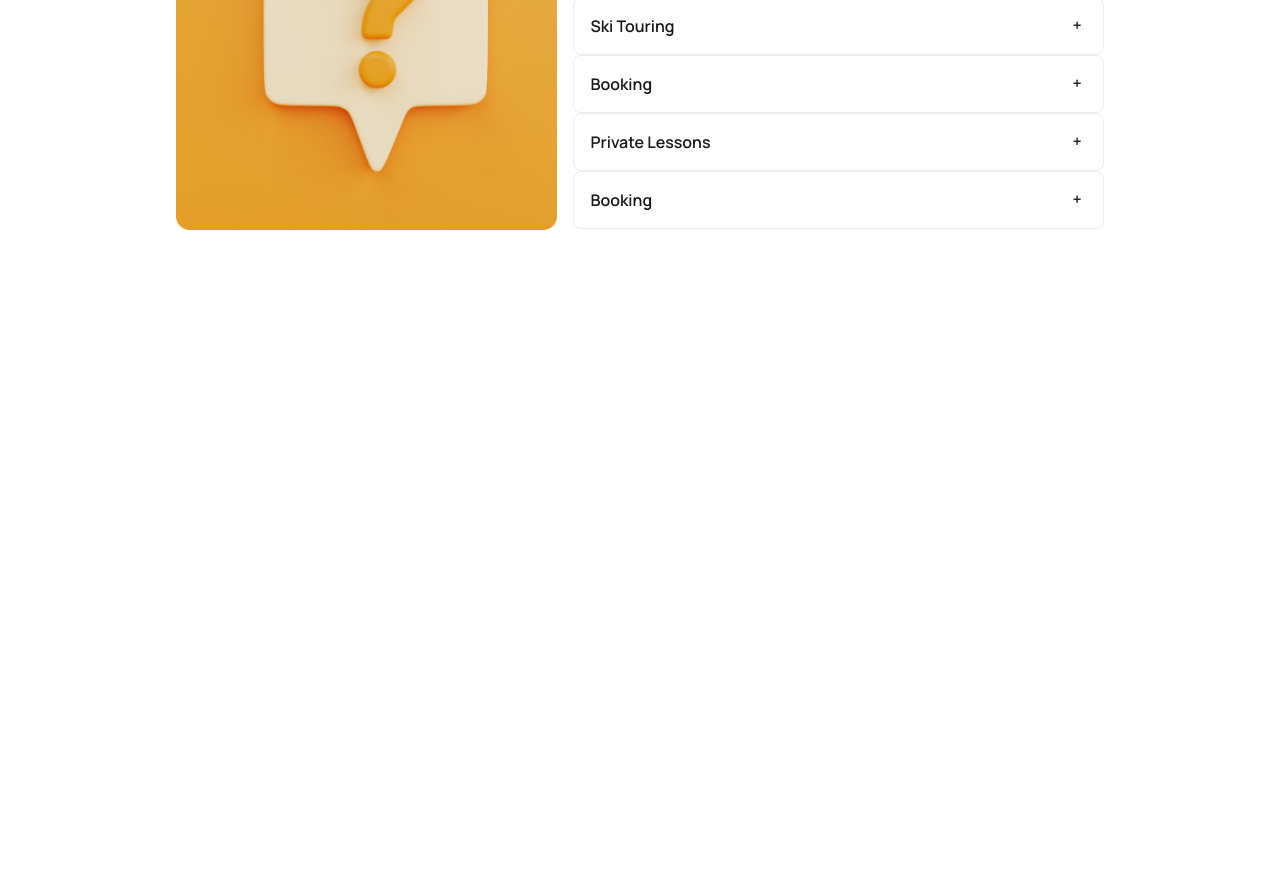
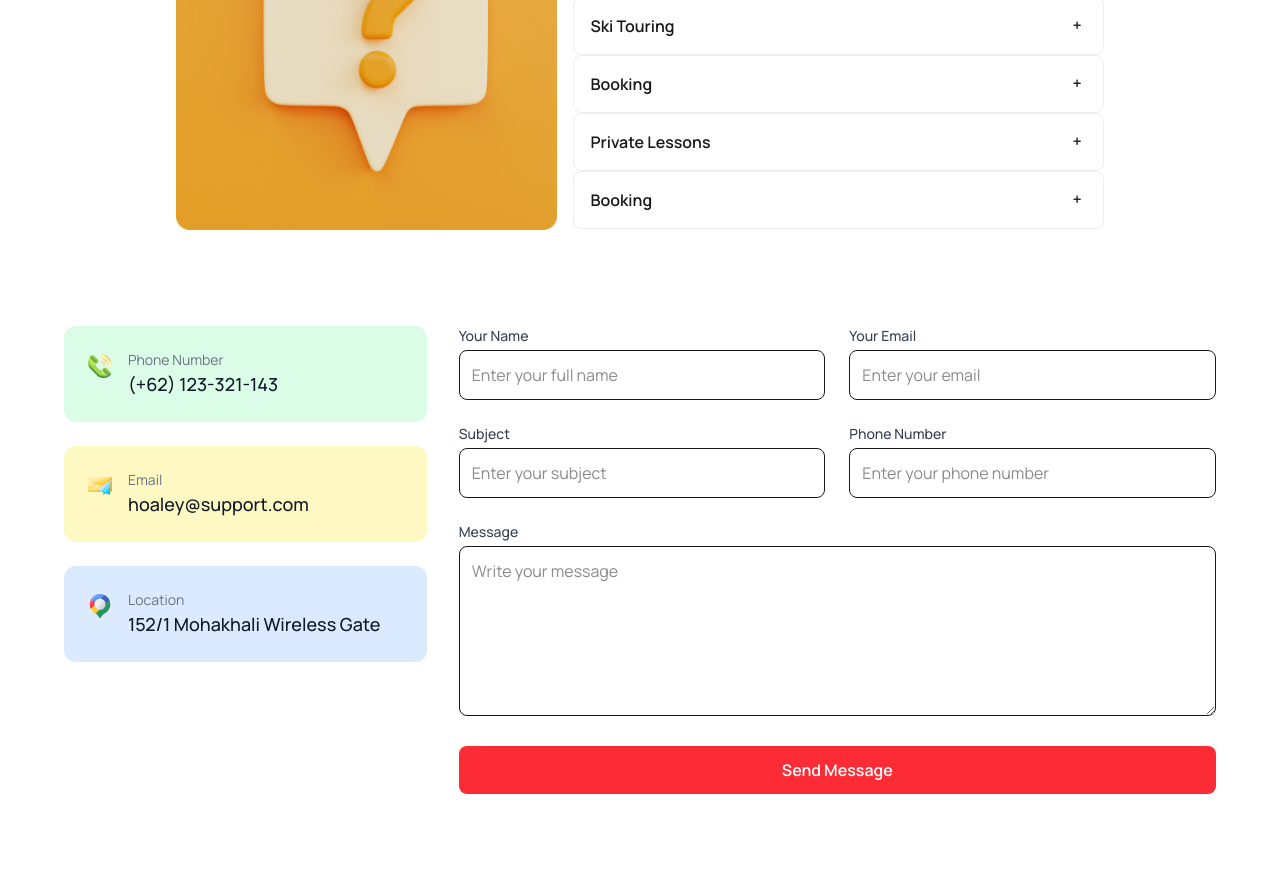
Before and after one commit to dmmalek/hockeys-landing-page, a plain HTML site: page index.html in a window 1280 px wide. Shown: the part 3033-3904 px from the top of the page. Before the commit the page ends 3319 px from the top, so only its background shows below. Drawn offline with nearby package versions, Linux system fonts and the light colour scheme.

Commit message:
designed Get In Touch and Social Media section

```diff
--- a/index.html
+++ b/index.html
@@ -577,6 +577,139 @@
             </div>
           </div>
         </section>
+        <!-- Get in Touch  -->
+        <section class="bg-white p-10 mb-10">
+          <div class="max-w-6xl mx-auto grid grid-cols-1 md:grid-cols-3 gap-8">
+            <!-- Left Contact Info -->
+            <div class="space-y-6">
+              <div
+                class="bg-green-100 p-6 rounded-xl flex items-start space-x-4"
+              >
+                <img
+                  src="./Images/Group 1171275317.png"
+                  alt="Phone"
+                  class="w-6 h-6 mt-1"
+                />
+                <div>
+                  <p class="text-sm text-gray-500">Phone Number</p>
+                  <p class="text-lg font-medium text-gray-900">
+                    (+62) 123-321-143
+                  </p>
+                </div>
+              </div>
+
+              <div
+                class="bg-yellow-100 p-6 rounded-xl flex items-start space-x-4"
+              >
+                <img
+                  src="./Images/Group 1171275318.png"
+                  alt="Email"
+                  class="w-6 h-6 mt-1"
+                />
+                <div>
+                  <p class="text-sm text-gray-500">Email</p>
+                  <p class="text-lg font-medium text-gray-900">
+                    hoaley@support.com
+                  </p>
+                </div>
+              </div>
+
+              <div
+                class="bg-blue-100 p-6 rounded-xl flex items-start space-x-4"
+              >
+                <img
+                  src="./Images/Group 1171275321.png"
+                  alt="Location"
+                  class="w-6 h-6 mt-1"
+                />
+                <div>
+                  <p class="text-sm text-gray-500">Location</p>
+                  <p class="text-lg font-medium text-gray-900">
+                    152/1 Mohakhali Wireless Gate
+                  </p>
+                </div>
+              </div>
+            </div>
+
+            <!-- Right Form -->
+            <div class="md:col-span-2">
+              <form class="grid grid-cols-1 md:grid-cols-2 gap-6">
+                <div>
+                  <label class="block mb-1 text-sm font-medium text-gray-700"
+                    >Your Name</label
+                  >
+                  <input
+                    type="text"
+                    placeholder="Enter your full name"
+                    class="w-full border rounded-lg p-3 focus:outline-none focus:ring-2 focus:ring-red-400"
+                  />
+                </div>
+
+                <div>
+                  <label class="block mb-1 text-sm font-medium text-gray-700"
+                    >Your Email</label
+                  >
+                  <input
+                    type="email"
+                    placeholder="Enter your email"
+                    class="w-full border rounded-lg p-3 focus:outline-none focus:ring-2 focus:ring-red-400"
+                  />
+                </div>
+
+                <div>
+                  <label class="block mb-1 text-sm font-medium text-gray-700"
+                    >Subject</label
+                  >
+                  <input
+                    type="text"
+                    placeholder="Enter your subject"
+                    class="w-full border rounded-lg p-3 focus:outline-none focus:ring-2 focus:ring-red-400"
+                  />
+                </div>
+
+                <div>
+                  <label class="block mb-1 text-sm font-medium text-gray-700"
+                    >Phone Number</label
+                  >
+                  <input
+                    type="text"
+                    placeholder="Enter your phone number"
+                    class="w-full border rounded-lg p-3 focus:outline-none focus:ring-2 focus:ring-red-400"
+                  />
+                </div>
+
+                <div class="md:col-span-2">
+                  <label class="block mb-1 text-sm font-medium text-gray-700"
+                    >Message</label
+                  >
+                  <textarea
+                    rows="6"
+                    placeholder="Write your message"
+                    class="w-full border rounded-lg p-3 focus:outline-none focus:ring-2 focus:ring-red-400"
+                  ></textarea>
+                </div>
+
+                <div class="md:col-span-2">
+                  <button
+                    type="submit"
+                    class="w-full bg-red-500 hover:bg-red-600 text-white font-semibold py-3 rounded-lg transition"
+                  >
+                    Send Message
+                  </button>
+                </div>
+              </form>
+            </div>
+          </div>
+        </section>
+        <section class="max-w-6xl mx-auto text-center bg-[#13131808]/10 mb-10">
+          <h2 class="text-[#131318] font-extrabold text-2xl">Social Media</h2>
+          <div class="space-x-4 text-2xl">
+            <i class="fa-brands fa-twitter"></i>
+            <i class="fa-brands fa-facebook-f"></i>
+            <i class="fa-brands fa-instagram"></i>
+            <i class="fa-brands fa-github"></i>
+          </div>
+        </section>
       </main>
     </main>
     <footer></footer>
```
